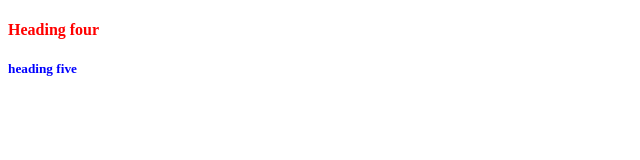
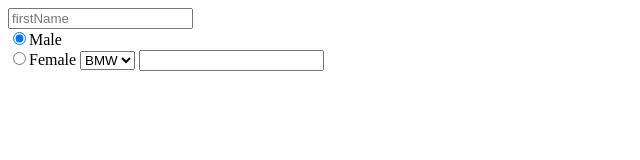
Before and after one commit to pshadikbasha/html_css_john_smilga, a plain HTML site: page index.html in a window 1280 px wide. Shown: the whole page, without its empty margins (0-640 px from the left). Drawn offline with Linux system fonts and the light colour scheme.

Commit message:
select and data list

```diff
--- a/index.html
+++ b/index.html
@@ -6,18 +6,41 @@
     <meta name="viewport" content="width=device-width, initial-scale=1.0" />
     <meta name="description" content="this is learning websiteg" />
     <title>Web Site</title>
-    <style>
-      #four {
-        color: red;
-      }
-      .five {
-        color: blue;
-      }
-    </style>
   </head>
   <body>
-    <!-- ids and classes -->
-    <h4 id="four">Heading four</h4>
-    <h5 class="five">heading five</h5>
+    <!-- forms -->
+    <form>
+      <input type="text" name="firstName" id="" placeholder="firstName" />
+      <br />
+      <input
+        type="radio"
+        checked
+        name="gender"
+        id=""
+        value="male"
+        title="gender"
+      />Male
+      <br />
+      <input
+        type="radio"
+        title="female"
+        name="gender"
+        id=""
+        value="female"
+      />Female
+      <select name="car" id="" title="car">
+        <option value="bmw">BMW</option>
+        <option value="audi">Audi</option>
+        <option value="tata">Tata</option>
+        <option value="tesla">Tesla</option>
+      </select>
+      <!-- data list input type -->
+      <input type="text" list="car" title="car" />
+      <datalist id="car">
+        <option value="bmw"></option>
+        <option value="Audi"></option>
+        <option value="tata"></option>
+      </datalist>
+    </form>
   </body>
 </html>
```
Also changed, not shown: 1 other file.
